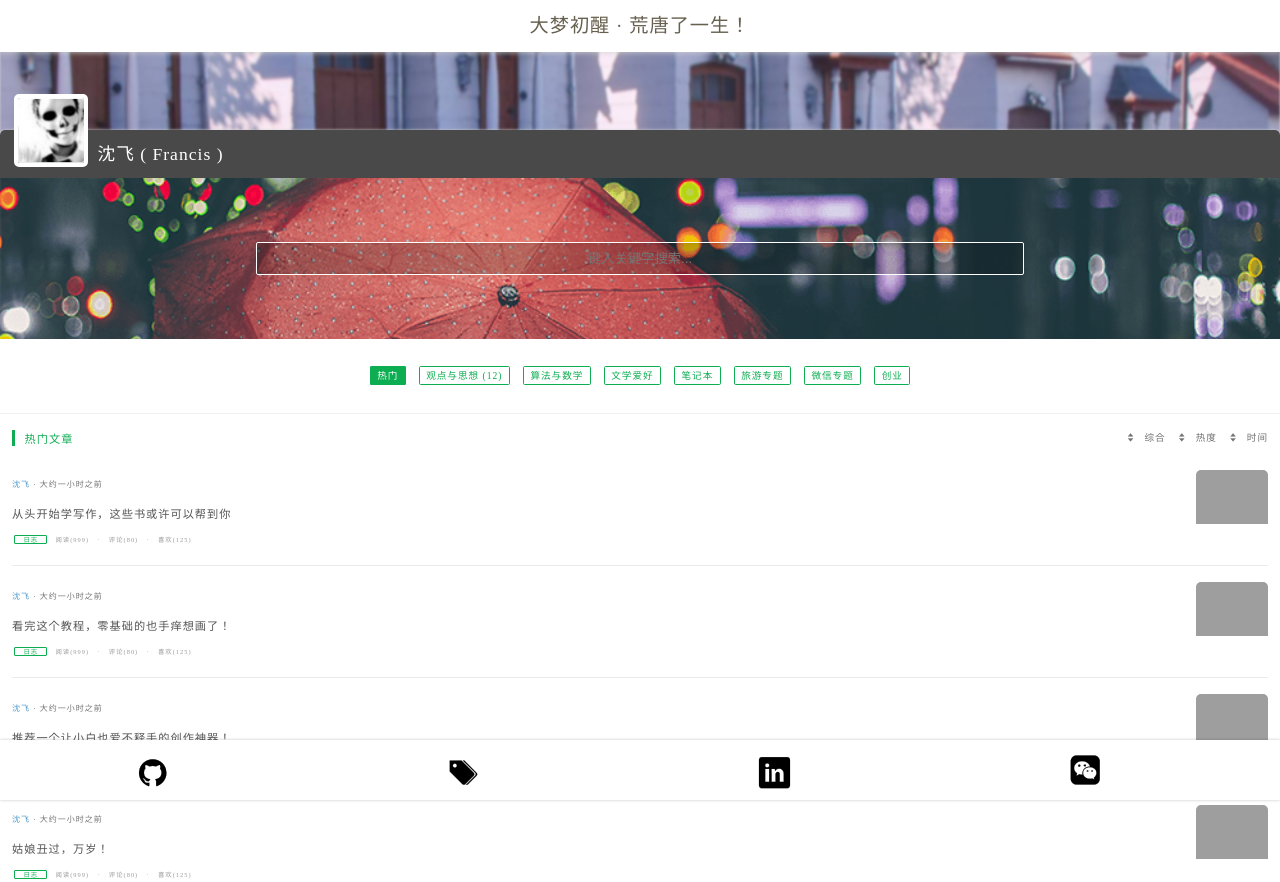
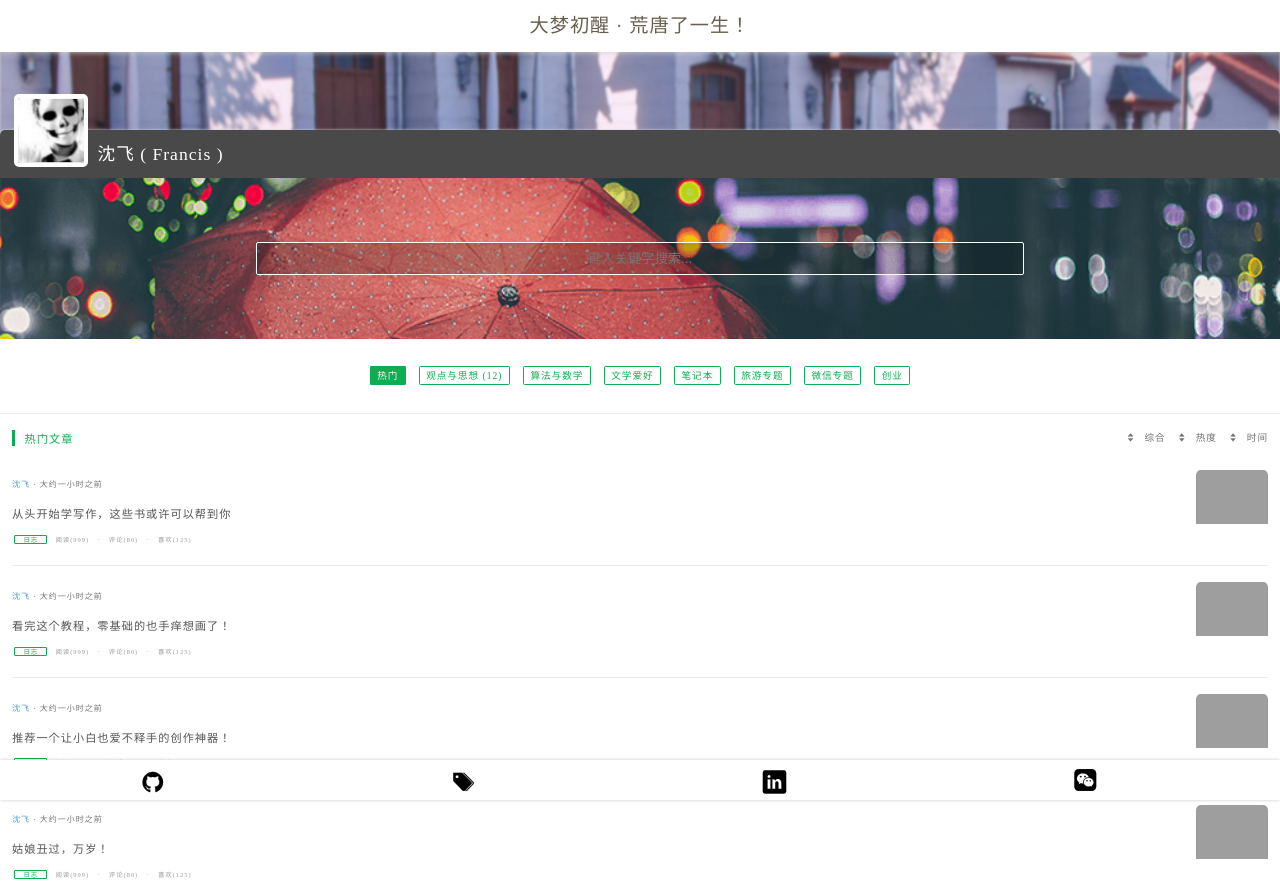
Before and after one commit to ZeeRoc/zeeroc.github.io, a plain HTML site: page index.html in a window 1280 px wide. Shown: the top 882 px of the page. Drawn offline with Linux system fonts and the light colour scheme; grey boxes are pictures that could not be loaded.

Commit message:
fixd some bug

```diff
--- a/css/layout.css
+++ b/css/layout.css
@@ -399,9 +399,13 @@ blockquote {
 
 .mobile-bar li {
     display: inline-block;
-    line-height: 60px;
+    line-height: 5rem;
     width: 24%;
     text-align: center;
+}
+
+.mobile-bar li i {
+    font-size: 3rem;
 }
 
 .mobile-bar li:hover i {
```
